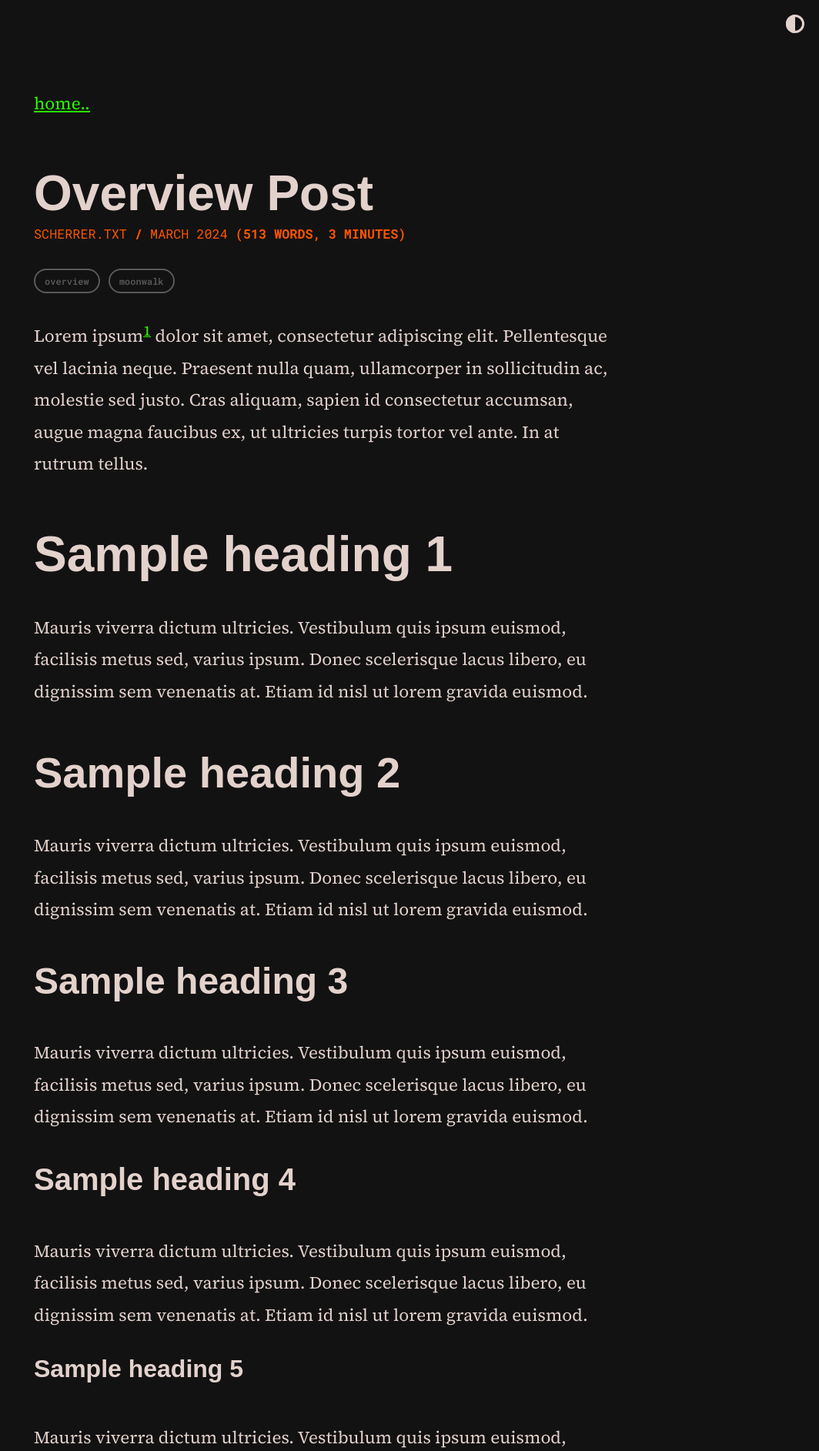
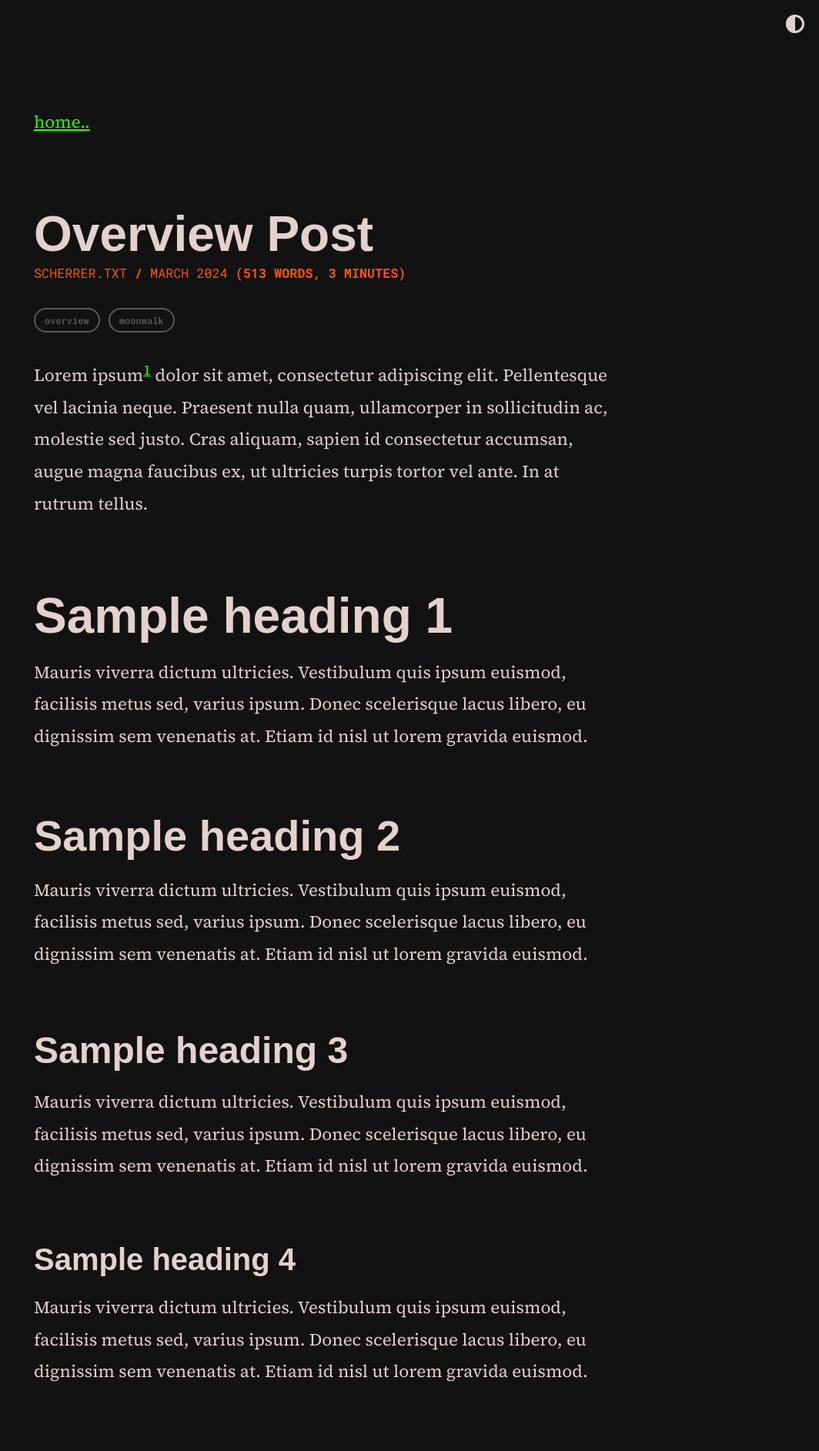
Before and after one commit to scherrer-txt/bts, a Jekyll site: the page built from _posts/2024-03-21-overview-post.md, in a window 1280 px wide. Shown: the top 1885 px of the page at 77% size, without its empty margins (216-1280 px from the left). Built offline with Jekyll 4.4.1, drawn with Linux system fonts in a browser that asks for light colours; some web fonts are replaced.

Commit message:
Update moonwalk.scss

```diff
--- a/_sass/moonwalk.scss
+++ b/_sass/moonwalk.scss
@@ -11,7 +11,7 @@ body {
   font-size: 1.4rem;
   line-height: 2.6rem;
   min-height: 100%;
-  margin-top: 1.5rem;
+  margin-top: 2.14em;
 }
 pre, code {
   font-family: "Roboto Mono", monospace;
@@ -25,8 +25,9 @@ pre, code {
   font-family: "roc-grotesk-wide", sans-serif;
   font-size: 4rem;
   font-weight: 700;
-  line-height: 4rem;
-  margin-top: 4rem;
+  line-height: 3.7rem;
+  margin-top: 6rem;
+  margin-bottom: 1rem;
 }
 
   h2 {
@@ -34,7 +35,8 @@ pre, code {
   font-size: 3.5rem;
   font-weight: 700;
   line-height: 3.5rem;
-  margin-top: 3.5rem;
+  margin-top: 5rem;
+  margin-bottom: 1rem;
 }
 
   h3 {
@@ -42,7 +44,8 @@ pre, code {
   font-size: 3rem;
   font-weight: 600;
   line-height: 3rem;
-  margin-top: 3rem;
+  margin-top: 5rem;
+  margin-bottom: 1rem;
 }
 
   h4 {
@@ -50,7 +53,8 @@ pre, code {
   font-size: 2.5rem;
   font-weight: 600;
   line-height: 2.5rem;
-  margin-top: 2.5rem;
+  margin-top: 5rem;
+  margin-bottom: 1rem;
 }
 
   h5 {
@@ -58,7 +62,8 @@ pre, code {
   font-size: 2rem;
   font-weight: 600;
   line-height: 2rem;
-  margin-top: 2rem;
+  margin-top: 5rem;
+  margin-bottom: 1rem;
 }
 
   h6 {
@@ -66,8 +71,8 @@ pre, code {
   font-size: 2rem;
   font-weight: 400;
   line-height: 2rem;
-  margin-top: 2rem;
-  margin-bottom: 1.5rem;
+  margin-top: 5rem;
+  margin-bottom: 1rem;
 }
 
 hr { margin: 3em 0; }
```
